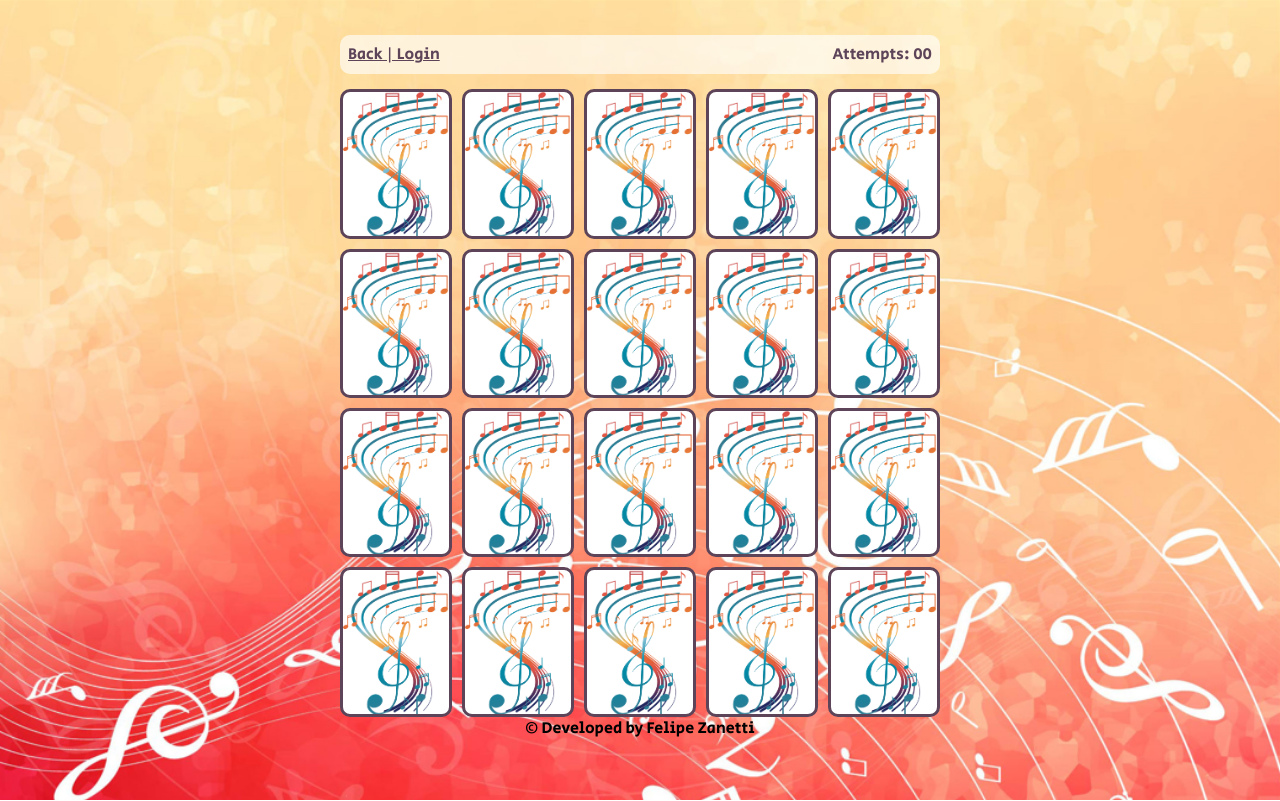
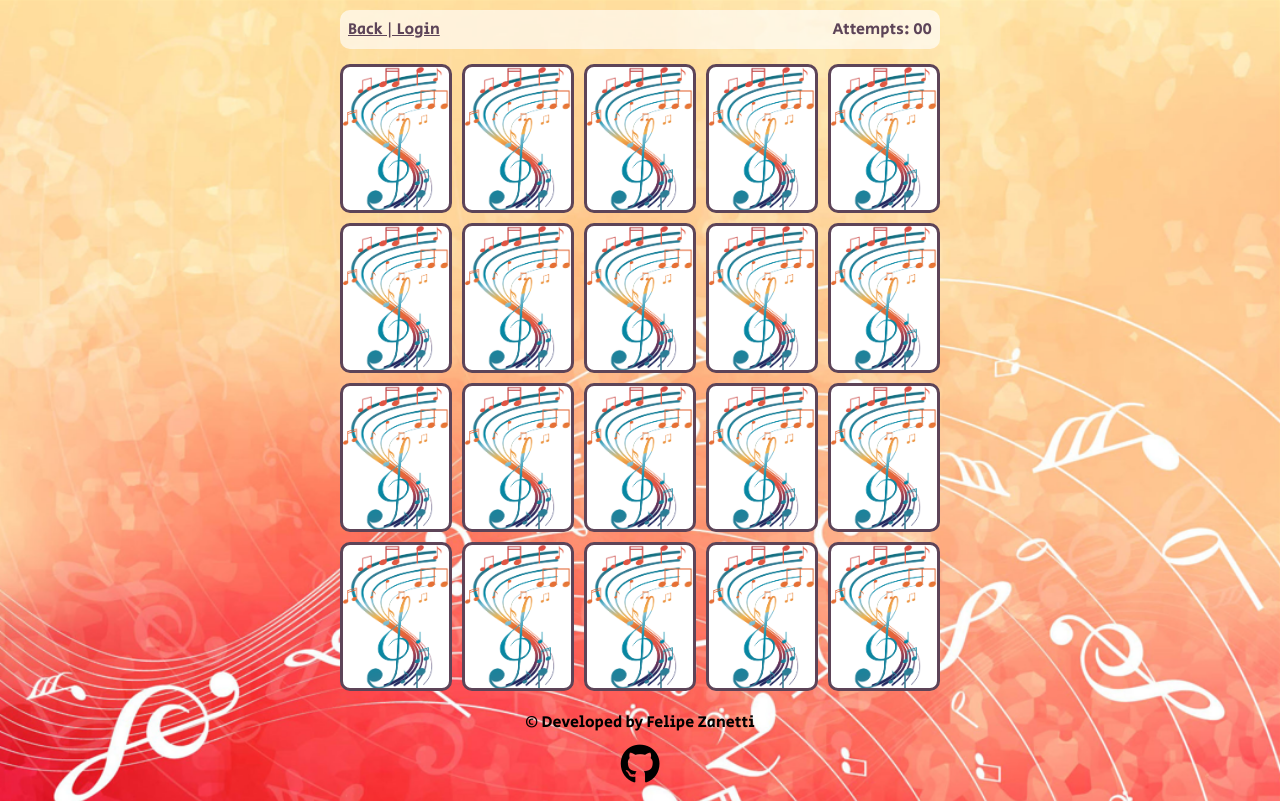
Before and after one commit to zanettiprado/rock-memory-game, a plain HTML site: page game.html in a window 1280 px wide. Drawn offline with Linux system fonts and the light colour scheme; grey boxes are pictures that could not be loaded.

Commit message:
final ajudsts in css and cleaning the code in js. before the first deployment

```diff
--- a/assets/css/style.css
+++ b/assets/css/style.css
@@ -100,7 +100,7 @@ main {
     min-height: 100vh;
     align-items: center;
     justify-content: center;
-    padding: 10px 10px 40px;
+    padding: 5px;
 }
 
 header {
@@ -195,6 +195,7 @@ header {
     border-radius: 10px;
     background-color: #FDB165;
     color: #5d4458;
+    cursor: pointer;
 }
 
 .play-again:hover {
@@ -205,9 +206,19 @@ header {
 /* Footer */
 footer {
     display: flex;
+    flex-direction: column;
     align-items: center;
     justify-content: center;
     width: 100%;
-    max-width: 800px;
+    max-width: 600px;
     font-size: 1em;
+    margin-top: 10px;
+    padding: 10px;
 }
+
+i {
+    color: black;
+    font-size: 40px;
+    font-size: 2.5em;
+    padding-top: 10px;
+}
--- a/assets/js/game.js
+++ b/assets/js/game.js
@@ -1,5 +1,5 @@
 //to get the player name and send to main painel
-const playerName = document.querySelector('.player')
+const playerName = document.querySelector('.player');
 
 //function that will create a grid
 const grid = document.querySelector('.grid');
@@ -17,13 +17,13 @@ const singers = [
     'slash',
     'tina',
 ];
-/**
- * let to identify it two cards are already turned out.
- * to get and player clicks
- */
+
+// to identify if cards were already checked
 let firstCard = '';
 let secondCard = '';
+// to check how many clicks player spent
 let clicks = 0;
+
 /**
  * const to create elements with the same classe we have created before in HTML document
  * from now elements will be created here in js matching this create element and create card const
@@ -32,7 +32,8 @@ const createElement = (tag, className) => {
     const element = document.createElement(tag);
     element.className = className;
     return element;
-}
+};
+
 /**
  * It check if the game has finished. If you turned and matched 20 cards it will finish.
  * If the game finish a message will appear in the screen saying how many attemps you took to finish
@@ -51,12 +52,13 @@ const checkGameOver = () => {
 
         setTimeout(() => {
             const gameOverMessage = createElement('div', 'game-over-message');
-        gameOverMessage.innerText = message;
-        gameOverMessage.appendChild(playAgainBtn);
-        grid.appendChild(gameOverMessage);
-    }, 600)
+            gameOverMessage.innerText = message;
+            gameOverMessage.appendChild(playAgainBtn);
+            grid.appendChild(gameOverMessage);
+        }, 600);
     }
-}
+};
+
 /**
  * It creates a new attribute to check if cards matchs
  * Else argument flip the card if they dont match with timout of few ms.
@@ -71,7 +73,7 @@ const checkCards = () => {
         firstCard = '';
         secondCard = '';
 
-        checkGameOver();// check if the game has finishe
+        checkGameOver(); // check if the game has finishe
 
     } else {
         setTimeout(() => {
@@ -80,7 +82,7 @@ const checkCards = () => {
             secondCard.classList.remove('turn-card');
             firstCard = '';
             secondCard = '';
-        }, 600)
+        }, 600);
 
     }
 };
@@ -92,9 +94,15 @@ const checkCards = () => {
 const incrementClicks = () => {
     clicks++;
     document.querySelector('.clicks').innerHTML = clicks.toString().padStart(2, '0');
-}
+};
 
-const turnCard = ({target}) => {
+/**
+ * define first and second cards using the parent element as parameters to see if we have two cards turned
+ * using the firtsCard and secondCard let.
+ */
+const turnCard = ({
+    target
+}) => {
 
     if (target.parentNode.className.includes('turn-card')) {
         return;
@@ -103,15 +111,15 @@ const turnCard = ({target}) => {
     if (firstCard === '') {
         target.parentNode.classList.add('turn-card');
         firstCard = target.parentNode;
-        incrementClicks();
     } else if (secondCard === '') {
         target.parentNode.classList.add('turn-card');
         secondCard = target.parentNode;
+        incrementClicks();// increment +1 each time that player turn 2 cards as 1 attempt.
     }
 
     checkCards();
 
-}
+};
 
 /**
  * const to create card using the elements and classes dynamically.
@@ -134,7 +142,8 @@ const createCard = (singer) => {
     card.setAttribute('data-singer', singer);
 
     return card;
-}
+};
+
 /**
  * function to load the game
  * It will create the 10 cards with each singer as per our array name.
@@ -145,7 +154,7 @@ const laodGame = () => {
 
     const duplicateSingers = [...singers, ...singers];
 
-    const shuffleCards = duplicateSingers.sort(() => Math.random() - .5);
+    const shuffleCards = duplicateSingers.sort(() => Math.random() - 0.5);
 
     duplicateSingers.forEach((singer) => {
 
@@ -153,11 +162,14 @@ const laodGame = () => {
 
         grid.appendChild(card);
     });
-}
+};
 
-
+/**
+ * after finishing the process the function loadGame was included inside this fuction
+ * this one will be responsible to save the player name and use in the panel.
+ */
 window.onload = () => {
     const localName = localStorage.getItem('player');
     playerName.innerHTML = localName;
-    laodGame();//check the player name and load the game
-}
+    laodGame(); //check the player name and load the game
+};
--- a/game.html
+++ b/game.html
@@ -25,10 +25,11 @@
             <p>
                 &copy; Developed by Felipe Zanetti
             </p>
+            <a href="https://github.com/zanettiprado"><i class="fa-brands fa-github"></i></a>
         </footer>
 
     </main>
-
+    <script src="https://kit.fontawesome.com/35b1c3ec6c.js" crossorigin="anonymous"></script>
     <script src="./assets/js/game.js"></script>
 </body>
 
```
Also changed, not shown: index.html (+0 -3 lines). Lines whose indentation alone changed are shown as unchanged.
